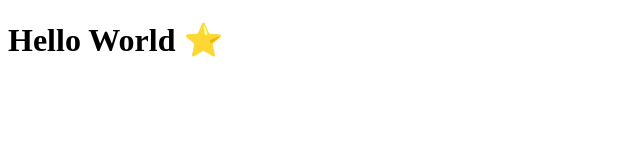
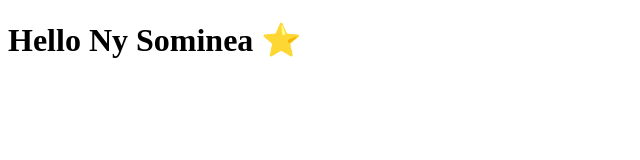
Before and after one commit to NySominea/demo-website, a plain HTML site: page index.html in a window 1280 px wide. Shown: the whole page, without its empty margins (0-640 px from the left). Drawn offline with Linux system fonts and the light colour scheme.

Commit message:
Update index.html

```diff
--- a/index.html
+++ b/index.html
@@ -4,6 +4,6 @@
       <title>My Cool Website</title>
    </head>
    <body>
-      <h1>Hello World ⭐️</h1>
+      <h1>Hello Ny Sominea ⭐️</h1>
    </body>
 </html>
```
